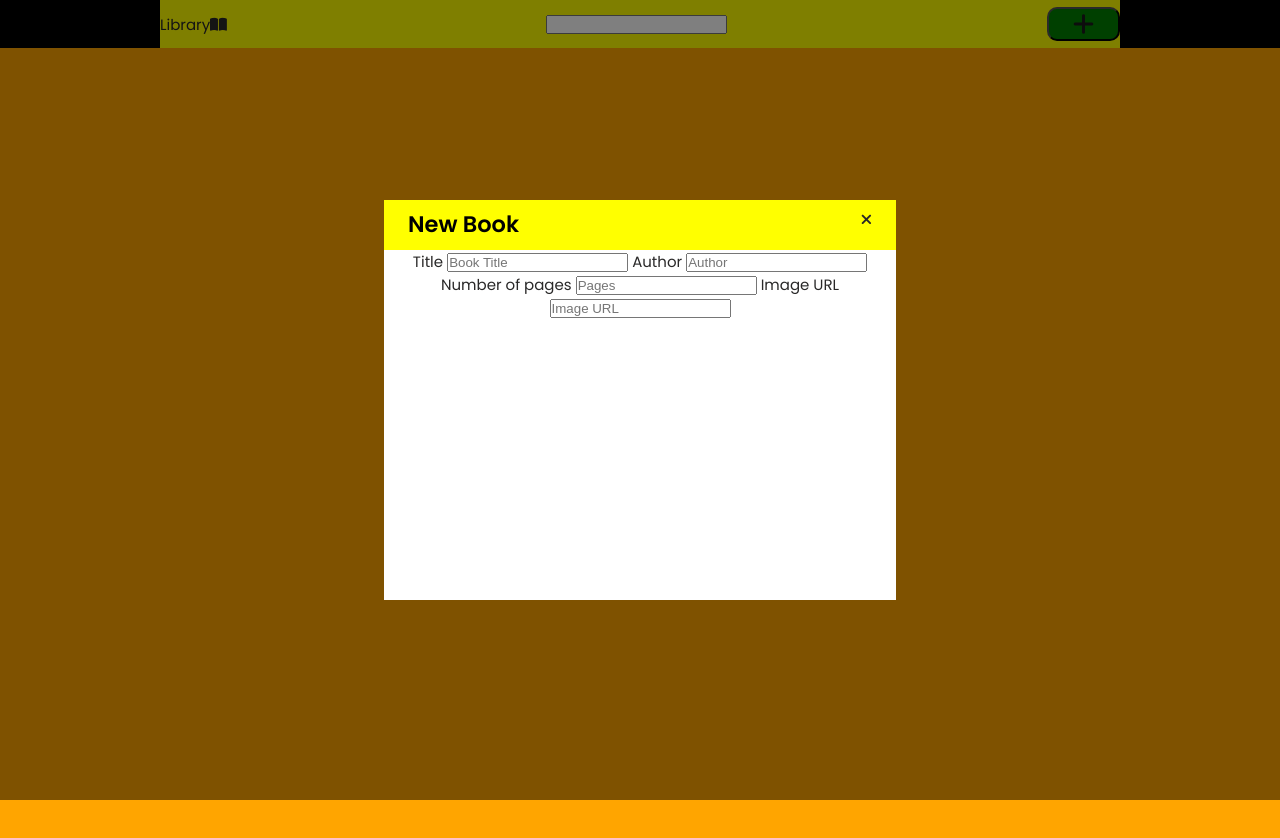
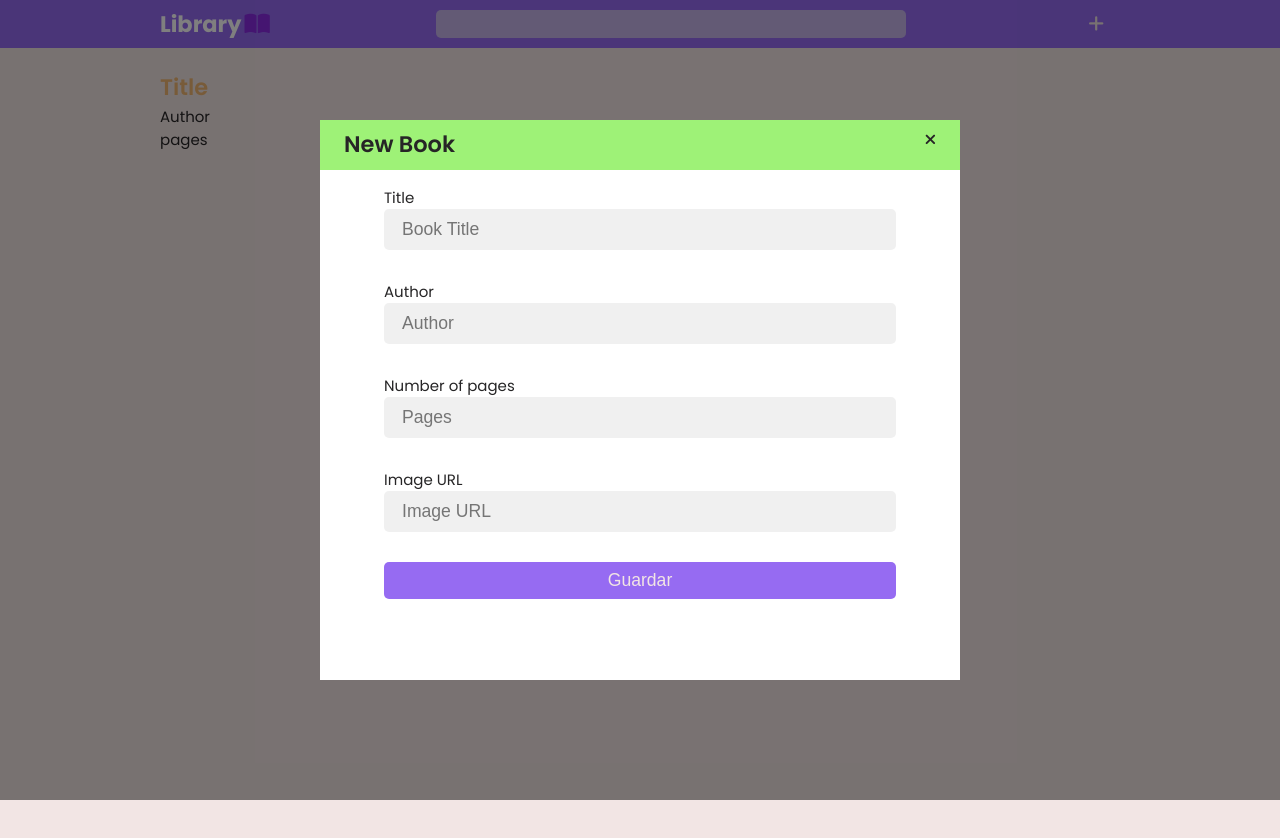
Before and after one commit to ZevaGuillo/Library, a plain HTML site: page index.html in a window 1280 px wide. Both pictures are taken after a click on the button 1083 px from the left and 24 px from the top of the page. Drawn offline with Linux system fonts and the light colour scheme.

Commit message:
Create form and define theme

```diff
--- a/SASS/components/_buttons.scss
+++ b/SASS/components/_buttons.scss
@@ -1,18 +1,15 @@
-.button{
-    display: inline-block;
+button{
+    padding: .5rem 1rem;
     background-color: $first-color;
-    color: #1a1a1a;
-    padding: .2rem 1.5rem;
-    border-radius: 10px;
-    font-weight: 600;
+    color: $text-color-light;
+    font-size: 1.1rem;
+    border: none;
+    outline: none;
+    cursor: pointer;
     transition: .3s;
-
+    border-radius: 5px;
     &:hover{
         background-color: $first-color-light;
+        color: $text-color;
     }
-
-    i{
-        font-size: 1.5rem;
-    }
-
 }
--- /dev/null
+++ b/SASS/components/_form.scss
@@ -0,0 +1,47 @@
+.form-container{
+    display: flex;
+    justify-content: center;
+    align-items: center;
+}
+
+.form{
+    margin: 1rem;
+    min-width: 80%;
+    display: flex;
+    flex-direction: column;
+    gap: .5rem;
+}
+
+.field{
+    width: 100%;
+    border: 2px solid rgba(0,0,0,0);
+    outline: none;
+    background-color: rgba(230,230,230,0.6);
+    padding: 0.5rem 1rem;
+    font-size: 1.1rem;
+    margin-bottom: 22px;
+    transition: .3s;
+    border-radius: 5px;
+
+    &:hover{
+        background-color: rgba(0,0, 0, 0.1);
+    }
+
+}
+
+.search{
+    width: 70%;
+    display: flex;
+    align-items: center;
+    justify-content: center;
+    & input{
+        width: 70%;
+        border: 2px solid rgba(0,0,0,0);
+        outline: none;
+        background-color: rgba(230,230,230,0.6);
+        padding: 0.1rem 1rem;
+        font-size: 1.1rem;
+        transition: .3s;
+        border-radius: 5px;
+    }
+}
--- a/SASS/components/_header.scss
+++ b/SASS/components/_header.scss
@@ -2,7 +2,7 @@
   display: flex;
   justify-content: center;
   width: 100%;
-  background-color: black;
+  background-color: $first-color;
   position: fixed;
   top: 0;
   left: 0;
@@ -14,5 +14,15 @@ nav {
   display: flex;
   justify-content: space-between;
   align-items: center;
-  background-color: yellow;
 }
+
+.logotype{
+  font-size: 1.5em;
+  font-weight: bold;
+  color: white;
+  & i{
+    margin-left: .2rem;
+    color:blueviolet
+  }
+
+}
--- a/SASS/components/_modal.scss
+++ b/SASS/components/_modal.scss
@@ -16,11 +16,10 @@
 
 .modal {
   background: #fff;
-  width: 40%;
-  height: 50%;
-  text-align: center;
+  width: 50%;
+  height: 70%;
   display: flex;
-  justify-content: center;
+  flex-direction: column;
   position: relative;
   transition: transform 1s;
   transform: translateY(0%);
@@ -35,10 +34,13 @@
 }
 
 .modal-header {
-  background-color: yellow;
+  background-color: $second-color;
   padding: $mb-0-5;
   padding-left: $mb-1-5;
   padding-right: $mb-1-5;
   display: flex;
   justify-content: space-between;
+  & h2{
+    color: $text-color;
+  }
 }
--- a/SASS/config/_variables.scss
+++ b/SASS/config/_variables.scss
@@ -5,14 +5,14 @@ $header-height: 3rem;
 /* Colores */
 $hue: 45;
 $sat: 98%;
-$first-color: green;
-$first-color-light: lime;
-$second-color: blue;
+$first-color: #966BF2;
+$first-color-light: #9EF277;
+$second-color: #9EF277;
 $second-color-light: rgb(109, 109, 247);
-$title-color: black;
-$text-color: rgb(41, 40, 40);
-$text-color-light: grey;
-$body-color: orange;
+$title-color: #F2B872;
+$text-color: #262526;
+$text-color-light: #F2E5E4;
+$body-color: #F2E5E4;
 $scroll-bar-color: hsl($hue, 4%, 85%);
 $scroll-thumb-color: hsl($hue,4%, 75%);
 
--- a/SASS/styles.scss
+++ b/SASS/styles.scss
@@ -4,3 +4,4 @@
 @import 'components/buttons';
 @import 'components/header';
 @import 'components/modal';
+@import 'components/form';
--- a/index.html
+++ b/index.html
@@ -1,5 +1,6 @@
 <!DOCTYPE html>
 <html lang="es">
+
 <head>
     <meta charset="UTF-8">
     <meta http-equiv="X-UA-Compatible" content="IE=edge">
@@ -8,49 +9,68 @@
     <link rel="stylesheet" href="css/styles.css">
     <title>Library</title>
 </head>
+
 <body>
     <header class="header">
         <div class="container">
             <nav>
                 <div class="logotype">Library<i class="fas fa-book-open"></i></div>
-                <input type="text" name="" id="">
+                <div class="search">
+                    <input type="text" name="" id="" >
+                </div>
                 <button class="button new-book" id="new-book"><i class="fas fa-plus"></i></button>
             </nav>
 
         </div>
     </header>
     <div class="container">
-        <div class="booklist"></div>
+        <div class="booklist">
+            <div class="book">
+                <div class="img">
+                    <img src="" alt="">
+                </div>
+                <h2>Title</h2>
+                <p>Author</p>
+                <p>pages</p>
+
+            </div>
+        </div>
     </div>
 
     <div class="modal-container" id="modal-container">
         <div class="modal modal-close" id="modal">
-            <div >
-                <div class="modal-header">
-                    <h2>New Book</h2>
-                    <div class="close" id="close"><i class="fas fa-times"></i></div>
-                </div>
-                <form action="/" id="form">
+
+            <div class="modal-header">
+                <h2>New Book</h2>
+                <div class="close" id="close"><i class="fas fa-times"></i></div>
+            </div>
+            <div class="form-container">
+                <form action="/" id="form" class="form">
+
                     <label>
                         Title
-                        <input type="text" name="title" id="title" placeholder="Book Title">
+                        <input type="text" name="title" id="title" placeholder="Book Title" class="field">
                     </label>
                     <label>
                         Author
-                        <input type="text" name="Author" id="Author" placeholder="Author">
+                        <input type="text" name="Author" id="Author" placeholder="Author" class="field">
                     </label>
                     <label>
                         Number of pages
-                        <input type="number" name="pages" id="pages" placeholder="Pages">
+                        <input type="number" name="pages" id="pages" placeholder="Pages" class="field">
                     </label>
                     <label>
                         Image URL
-                        <input type="text" name="image" id="image" placeholder="Image URL">
+                        <input type="text" name="image" id="image" placeholder="Image URL" class="field">
                     </label>
+                    <button class="button-fm">Guardar</button>
                 </form>
+
             </div>
+
         </div>
     </div>
     <script src="js/app.js"></script>
 </body>
+
 </html>
```
Also changed, not shown: css/styles.css.
